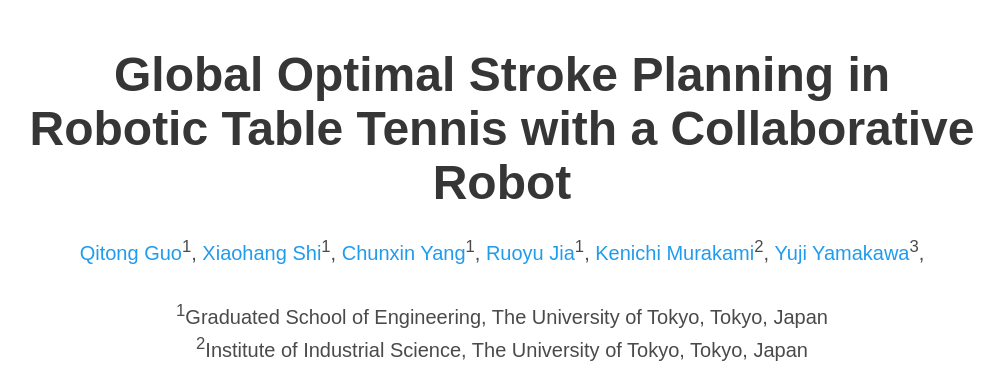
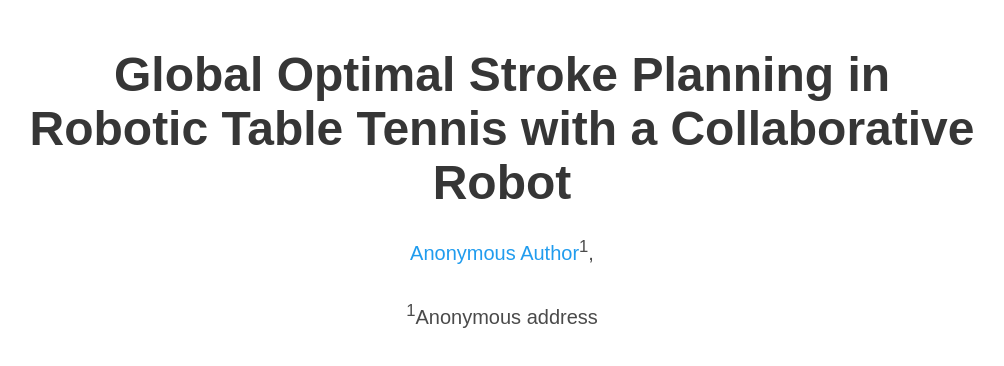
Before and after one commit to ax9r3t6qzpm4/scaled-OHPS, a plain HTML site: page index.html in a window 1280 px wide. Shown: the top 366 px of the page, without its empty margins (138-1142 px from the left). Drawn offline with nearby package versions, Linux system fonts and the light colour scheme; some icons are missing; a web font is replaced by a local one.

Commit message:
Update index.html

```diff
--- a/index.html
+++ b/index.html
@@ -56,28 +56,11 @@
             <div class="is-size-5 publication-authors">
               <!-- Paper authors -->
               <span class="author-block">
-              <a href="https://guoqitong.netlify.app/" target="_blank">Qitong Guo</a><sup>1</sup>,</span>
-
-              <span class="author-block">
-              <a>Xiaohang Shi</a><sup>1</sup>,</span>
-
-              <span class="author-block">
-              <a>Chunxin Yang</a><sup>1</sup>,</span>
-
-              <span class="author-block">
-              <a>Ruoyu Jia</a><sup>1</sup>,</span>
-
-              <span class="author-block">
-              <a>Kenichi Murakami</a><sup>2</sup>,</span>
-
-              <span class="author-block">
-              <a>Yuji Yamakawa</a><sup>3</sup>,</span>
+              <a>Anonymous Author</a><sup>1</sup>,</span>
             </div>
 
             <div class="is-size-5 publication-authors">
-              <span class="author-block"><br><sup>1</sup>Graduated School of Engineering, The University of Tokyo, Tokyo, Japan</span>
-              <span class="author-block"><sup>2</sup>Institute of Industrial Science, The University of Tokyo, Tokyo, Japan</span>
-              <span class="author-block"><sup>3</sup>Interfaculty Initiative in Information Studies, The University of Tokyo, Tokyo, Japan</span>
+              <span class="author-block"><br><sup>1</sup>Anonymous address</span>
             </div>
 
             <!-- <div class="column has-text-centered" style="margin: 1rem 0;">
```
